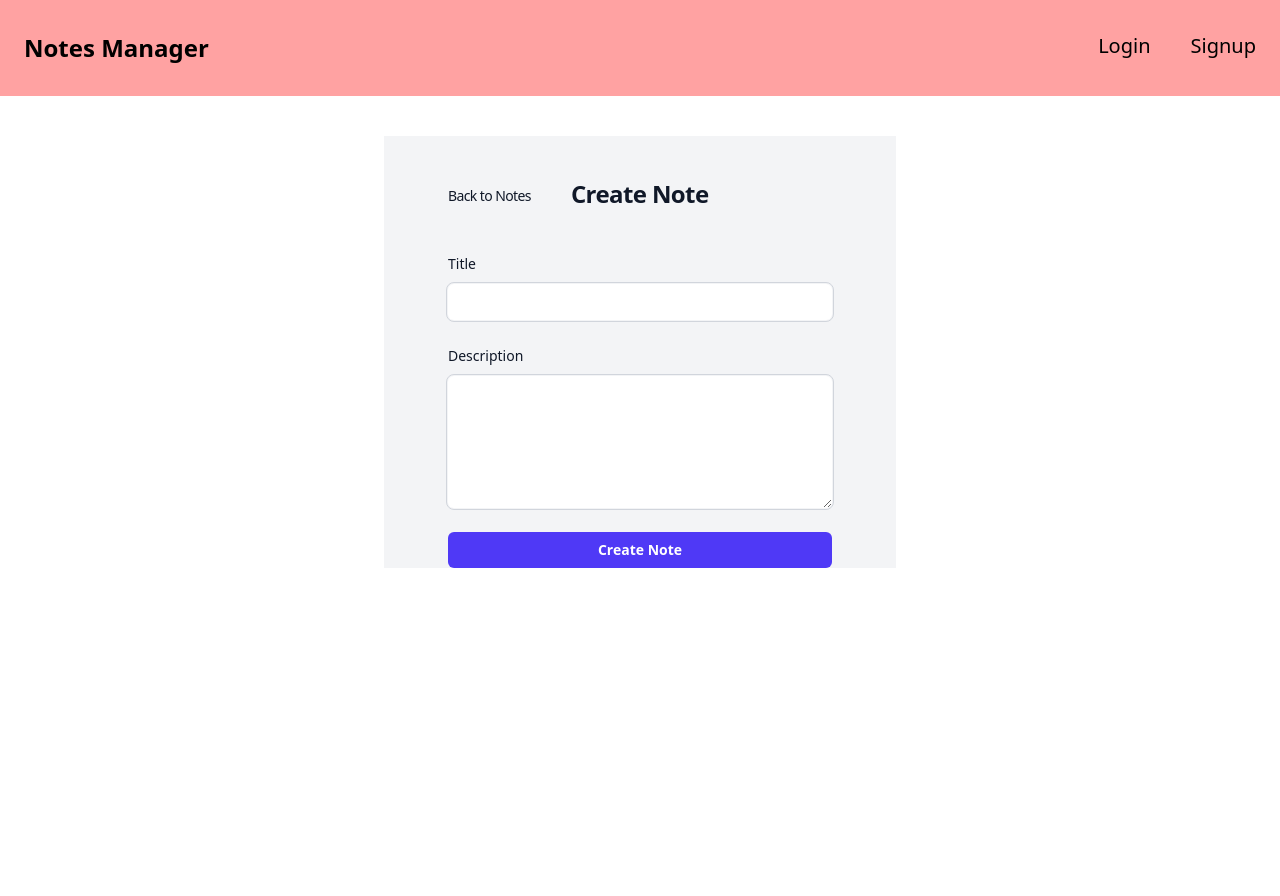
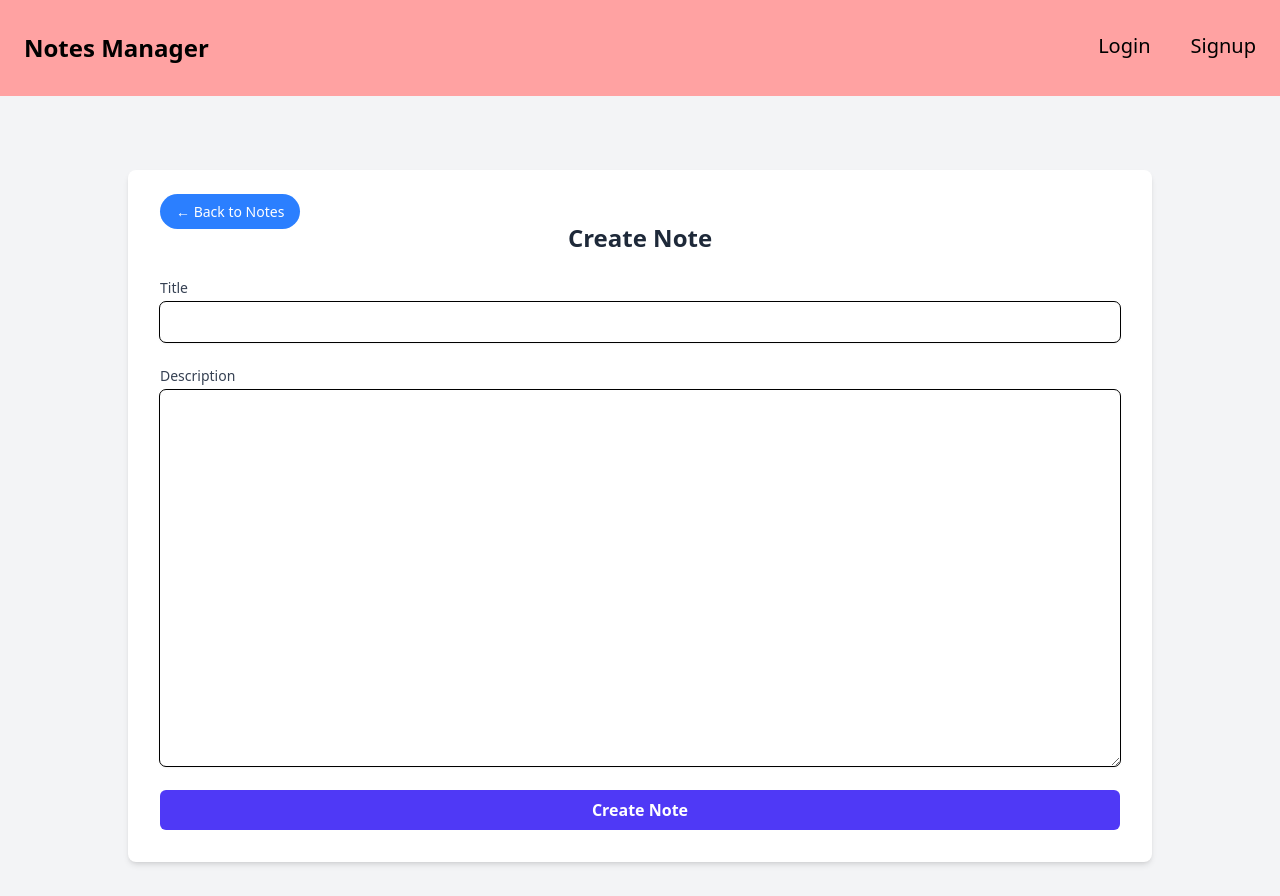
Before and after one commit to Balaji-1805/Notes-Management-Frontend-UI, a React (Vite) app: page /createNotes in a window 1280 px wide. Before the commit the page ends 800 px from the top, so only its background shows below. Built offline with nearby package versions, Linux system fonts and the light colour scheme.

Commit message:
Updated Note Create ViewNote jsx files

```diff
--- a/src/components/Navbar.jsx
+++ b/src/components/Navbar.jsx
@@ -42,7 +42,7 @@ const Navbar = () => {
           <>
             <li><Link to="/notes">View Notes</Link></li>
             <li><Link to="/createNotes">Create Notes</Link></li>
-            <li><button onClick={handleLogout}>Logout</button></li>
+            <li><button className="hover:cursor-pointer" onClick={handleLogout}>Logout</button></li>
           </>
         )}
       </ul>
--- a/src/pages/NoteCreate.jsx
+++ b/src/pages/NoteCreate.jsx
@@ -1,89 +1,85 @@
 import React, { useState } from 'react'
 import { Link, useNavigate } from 'react-router-dom'
 import API from '../api/api'
+
 const NoteCreate = () => {
-    const Navigate=useNavigate();
-    const [noteData,setNoteData]=useState({
-        title:"",
-        description:""
-    })
-    const formHandler=async(e)=>
-    {
+  const navigate = useNavigate();
+  const [noteData, setNoteData] = useState({
+    title: "",
+    description: ""
+  });
+
+  const formHandler = async (e) => {
     e.preventDefault();
-        const res=API.post('/notes/addNote', {
-            title:noteData.title,
-            description:noteData.description,
+    try {
+      await API.post('/notes/addNote', {
+        title: noteData.title,
+        description: noteData.description,
       });
       alert('Note Added Successfully!');
-        console.log(res);
-        Navigate('/notes')
+      navigate('/notes');
+    } catch (error) {
+      console.error("Error adding note:", error);
+      alert("Failed to add note.");
     }
+  };
+
   return (
-    <div>
-        <div className="login-field bg-gray-100 w-[40%] m-auto my-10">
-        <div className="flex min-h-full flex-1 flex-col justify-center px-1 lg:px-8">
-          <div className="sm:mx-auto sm:w-full sm:max-w-sm ">
-            <h2 className="mt-10 text-center text-2xl leading-9 font-bold tracking-tight text-gray-900 flex gap-10">
-             <span className='text-sm mt-2.5 font-medium'> <Link to="/notes">Back to Notes</Link></span> Create Note
+    <div className="flex justify-center items-center min-h-screen bg-gray-100 ">
+      <div className="bg-white shadow-md rounded-lg w-full max-w-5xl p-8 mt-10">
+        <div className="text-center mb-6">
+          <h2 className="text-2xl font-bold text-gray-800">
+            <span className="text-sm font-medium text-left  block">
+            <Link to="/notes" className="text-white rounded-full bg-blue-500 px-4 py-2">
+              ← Back to Notes
+            </Link>
+          </span>
+            <font >Create Note</font>
           </h2>
-
         </div>
 
-          <div className="mt-10 sm:mx-auto sm:w-full sm:max-w-sm">
-            <form method="POST" className="space-y-6" onSubmit={formHandler}>
+        <form onSubmit={formHandler} className="space-y-6">
           <div>
-                <label htmlFor="title" className="block text-sm leading-6 font-medium text-gray-900">
+            <label htmlFor="title" className="block text-sm font-medium text-gray-700">
               Title
             </label>
-                <div className="mt-2">
             <input
               id="title"
               name="title"
               type="text"
               required
-                    autoComplete="title"
               value={noteData.title}
-                    onChange={(e)=>{
-                      setNoteData({...noteData,title:e.target.value});
-                    }}
-                    className="block w-full rounded-md bg-white px-3 py-1.5 text-base text-gray-900 outline outline-1 outline-offset-1 outline-gray-300 placeholder:text-gray-400 focus:outline-2 focus:outline-offset-2 focus:outline-indigo-600 sm:text-sm leading-6"
+              onChange={(e) => setNoteData({ ...noteData, title: e.target.value })}
+              className="mt-1 block w-full rounded-md border-gray-300 shadow-sm text-base px-3 py-2 outline-1 focus:outline-indigo-600"
             />
-                </div>
           </div>
 
           <div>
-                <div className="flex items-center justify-between">
-                  <label htmlFor="description" className="block text-sm leading-6 font-medium text-gray-900">
+            <label htmlFor="description" className="block text-sm font-medium text-gray-700">
               Description
             </label>
-                </div>
-                <div className="mt-2">
-                  <textarea  rows={5} id="description"
+            <textarea
+              id="description"
               name="description"
-                    type="textarea"
+              rows={15}
+              required
               value={noteData.description}
-                    required
-                    autoComplete="current-description"
-                     onChange={(e)=>{
-                      setNoteData({...noteData,description:e.target.value});
-                    }}
-                    className="block w-full rounded-md bg-white px-3 py-1.5 text-base text-gray-900 outline outline-1 outline-offset-1 outline-gray-300 placeholder:text-gray-400 focus:outline-2 focus:outline-offset-2 focus:outline-indigo-600 sm:text-sm leading-6"
-                  ></textarea>
-                </div>
+              onChange={(e) => setNoteData({ ...noteData, description: e.target.value })}
+              className="mt-1 block w-full min-h-[200px] rounded-md border-gray-300 shadow-sm text-base px-3 py-2  outline-1 focus:outline-indigo-600 resize-y"
+            />
           </div>
 
           <div>
             <button
               type="submit"
-                  className="flex w-full justify-center rounded-md bg-indigo-600 px-3 py-1.5 text-sm leading-6 font-semibold text-white hover:bg-indigo-500 focus-visible:outline-2 focus-visible:outline-offset-2 focus-visible:outline-indigo-600">
+              className="w-full bg-indigo-600 text-white font-semibold py-2 rounded-md hover:bg-indigo-500"
+            >
               Create Note
             </button>
           </div>
         </form>
       </div>
     </div>
-      </div>
-    </div>
   )
 }
 
--- a/src/pages/ViewNote.jsx
+++ b/src/pages/ViewNote.jsx
@@ -1,11 +1,13 @@
 import React, { useEffect, useState } from 'react';
-import { Link, useParams } from 'react-router-dom';
+import { Link, useParams, useNavigate } from 'react-router-dom';
 import API from '../api/api';
 
 const ViewNote = () => {
   const { id } = useParams();
-  const [note, setNote] = useState({});
+  const navigate = useNavigate();
+  const [note, setNote] = useState({ note: { title: '', description: '' } });
   const [isLoading, setIsLoading] = useState(true);
+  const [isSubmitting, setIsSubmitting] = useState(false);
 
   useEffect(() => {
     API.get(`notes/note/${id}`)
@@ -19,29 +21,87 @@ const ViewNote = () => {
       });
   }, [id]);
 
+  const handleChange = (e) => {
+    const { name, value } = e.target;
+    setNote((prev) => ({
+      ...prev,
+      note: {
+        ...prev.note,
+        [name]: value,
+      },
+    }));
+  };
+
+  const handleSubmit = async (e) => {
+    e.preventDefault();
+    setIsSubmitting(true);
+
+    try {
+      await API.put(`notes/update/${id}`, {
+        title: note.note.title,
+        description: note.note.description,
+      });
+
+      alert("Note updated successfully!");
+    } catch (error) {
+      console.error("Update failed:", error);
+      alert("Something went wrong while updating.");
+    } finally {
+      setIsSubmitting(false);
+    }
+  };
+
   return (
     <div className="min-h-screen bg-gradient-to-br from-gray-100 to-gray-200 px-4 py-10">
       {isLoading ? (
         <div className="text-center text-2xl text-gray-600 mt-40">Loading...</div>
       ) : (
-        <div className="max-w-3xl mx-auto p-8 bg-white rounded-2xl shadow-2xl">
-          <h1 className="text-3xl font-semibold text-gray-800 mb-6 border-b pb-3">
-            {note.note.title}
-          </h1>
+        <form
+          onSubmit={handleSubmit}
+          className="max-w-3xl mx-auto p-8 bg-white rounded-2xl shadow-2xl space-y-6"
+        >
+          <input
+            type="text"
+            name="title"
+            className="w-full text-3xl font-semibold text-gray-800 border-b pb-3 focus:outline-none focus:border-blue-500"
+            value={note?.note?.title || ""}
+            onChange={handleChange}
+            required
+          />
 
-          <div className="max-h-[70vh] overflow-auto text-gray-700 leading-7 whitespace-pre-wrap break-words scrollbar-thin scrollbar-thumb-gray-400 scrollbar-track-gray-200">
-            {note.note.description}
-          </div>
+          <textarea
+            name="description"
+            rows="10"
+            className="w-full max-h-[70vh] text-gray-700 leading-7 whitespace-pre-wrap break-words border p-3 rounded-md focus:outline-none focus:border-blue-500 scrollbar-thin scrollbar-thumb-gray-400 scrollbar-track-gray-200"
+            value={note?.note?.description || ""}
+            onChange={handleChange}
+            required
+          ></textarea>
 
           <div className="mt-8 flex justify-between items-center border-t pt-4 text-sm text-gray-500">
             <span>
-              Created at: <strong>{new Date(note.note.createdAt).toLocaleString()}</strong>
+              Created at:{" "}
+              <strong>{new Date(note?.note?.createdAt).toLocaleString()}</strong>
             </span>
-            <Link className="px-4 py-2 bg-blue-600 text-white rounded-full hover:bg-blue-700 transition" to="/notes">
-              ⬅ Back to Notes
-            </Link>
+
+            <div className="flex gap-2">
+              <button
+                type="submit"
+                disabled={isSubmitting}
+                className="px-4 py-2 bg-green-600 text-white rounded-full hover:bg-green-700 transition"
+              >
+                {isSubmitting ? "Updating..." : "Update Note"}
+              </button>
+
+              <Link
+                className="px-4 py-2 bg-blue-600 text-white rounded-full hover:bg-blue-700 transition"
+                to="/notes"
+              >
+                ⬅ Back to Notes
+              </Link>
+            </div>
           </div>
-        </div>
+        </form>
       )}
     </div>
   );
```
Also changed, not shown: src/components/Footer.jsx (deleted). Lines whose indentation alone changed are shown as unchanged.
